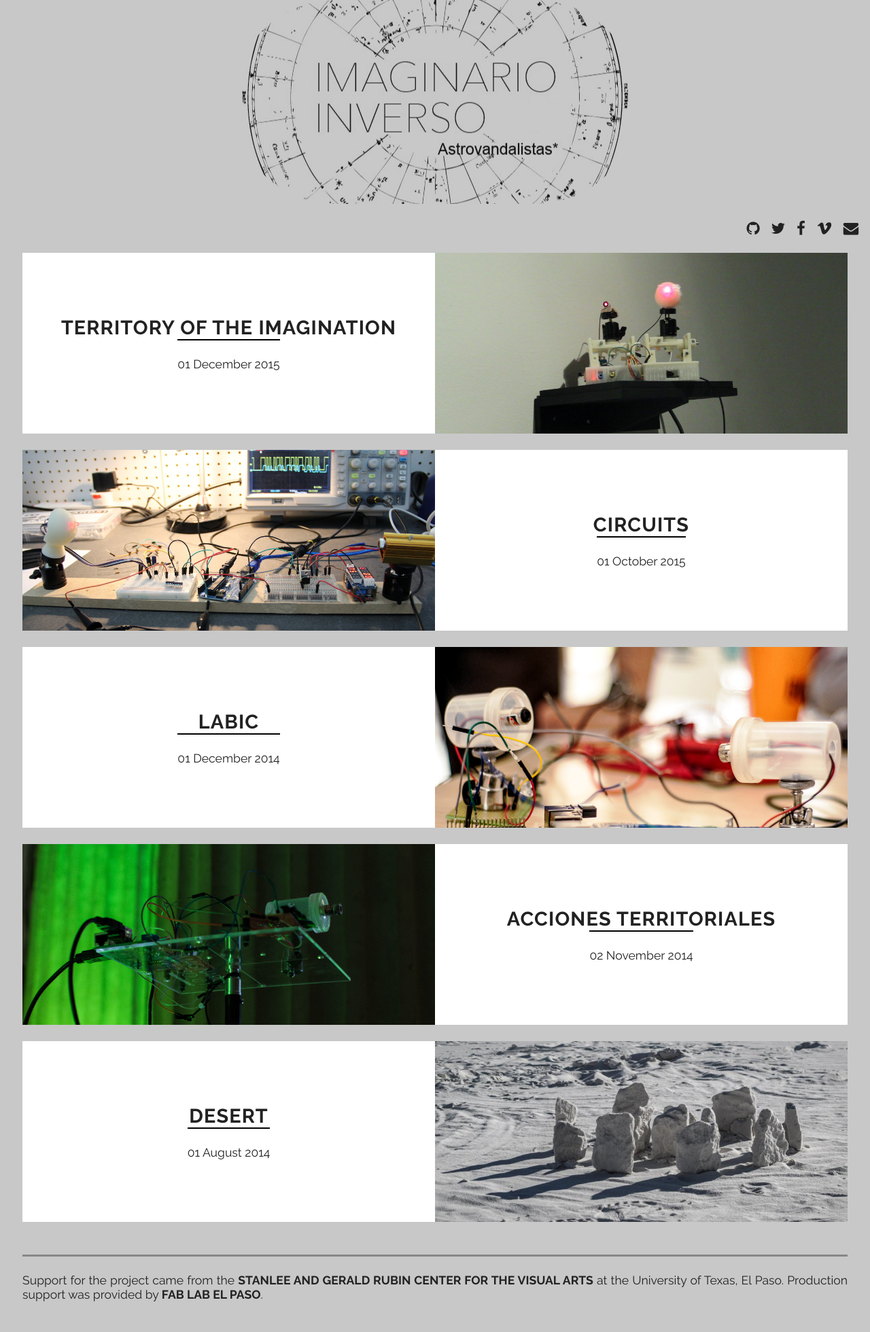
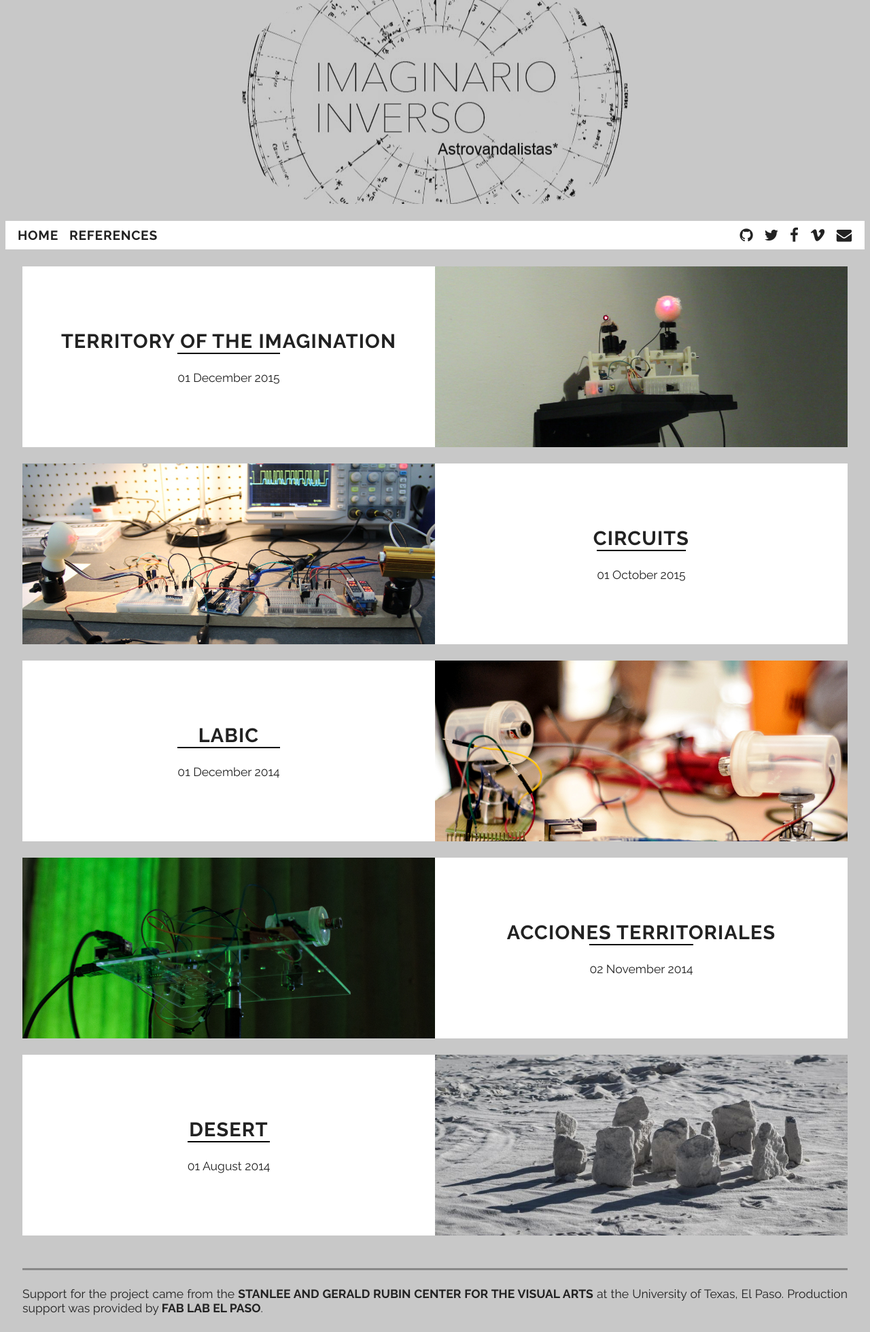
Before and after one commit to astrovandalistas/inverso.astrovandalistas.cc, a Jekyll site: the page built from _pages/home.md, in a window 1280 px wide. Shown: the whole page at 68% size. Built offline with Jekyll 4.4.1, drawn with Linux system fonts in a browser that asks for light colours; nearby versions of some CDN libraries.

Commit message:
respurces pages

```diff
--- a/_includes/navbar.html
+++ b/_includes/navbar.html
@@ -17,6 +17,8 @@
         <a class="menu-item" href="/{{ category|first }}/">{{ category|first }}</a>
       {% endfor %}
     {% endif %}
+    <a class="menu-item" href="{{site.baseurl}}/">Home</a>
+    <a class="menu-item" href="{{site.baseurl}}/reresources/">References</a>
   </div>
   <hr class="menu-hr">
   <div class="menu-social">
--- a/css/main.scss
+++ b/css/main.scss
@@ -45,7 +45,7 @@ body {
   width: 100%;
   transition: left 0.5s linear;
   padding: 30px 0;
-  background-color: $BACKGROUND;
+  background-color: $TEXT-BACKGROUND;
 
   @include media-query(DESKTOP) {
     display: flex;
@@ -54,7 +54,7 @@ body {
     position: relative;
     width: 100%;
     left: 0;
-    padding: 0;
+    padding: 10px;
     margin-bottom: $PAGE-LATERAL-SPACE;
     transition: none;
   }
@@ -110,7 +110,7 @@ body {
 
   .menu-hr {
     color: #eee;
-    background-color: #eee;
+    background-color: #222;
     display: block;
     width: 50%;
     height: 2px;
```
Also changed, not shown: _pages/resources.md (added, +11 -0 lines).
